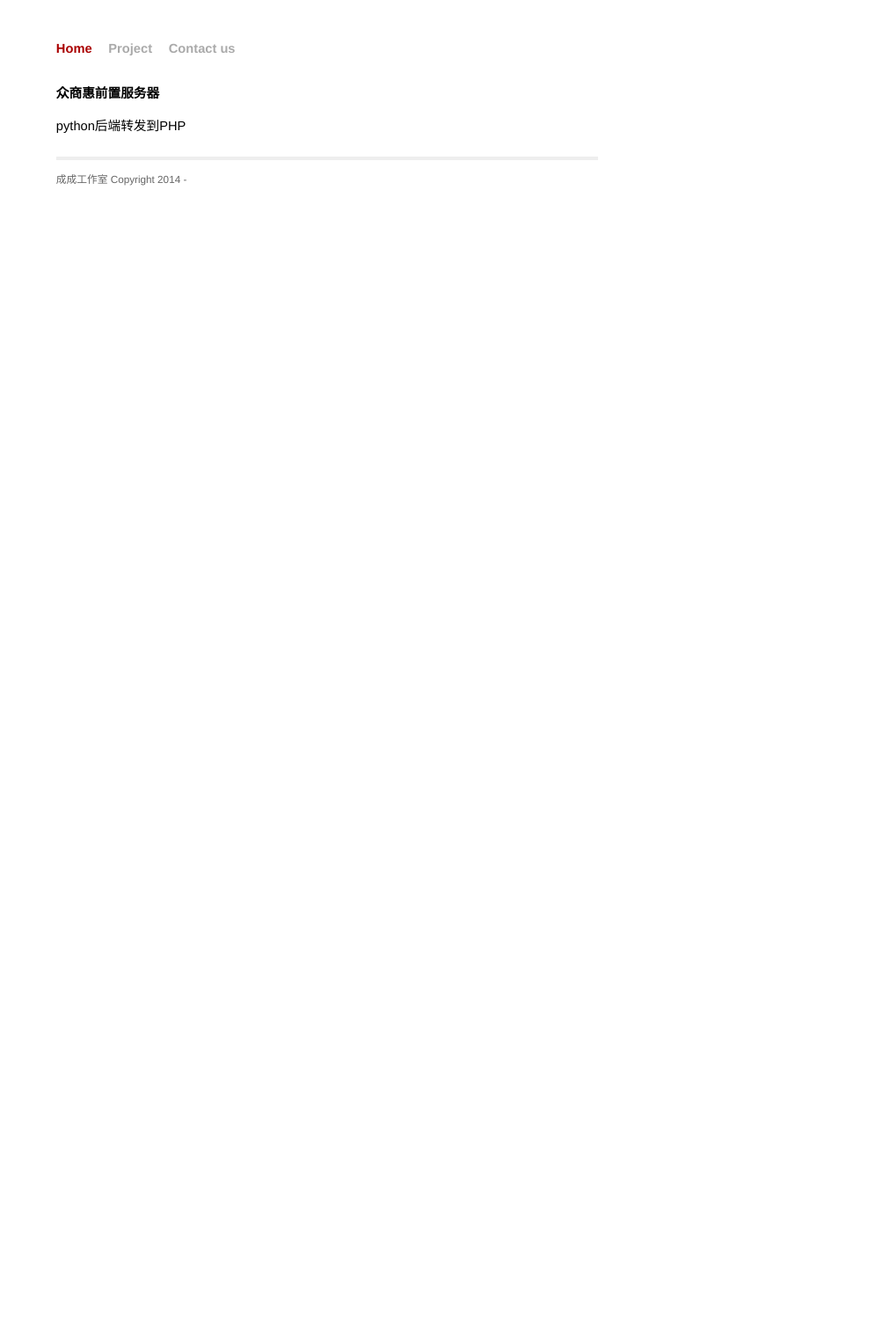
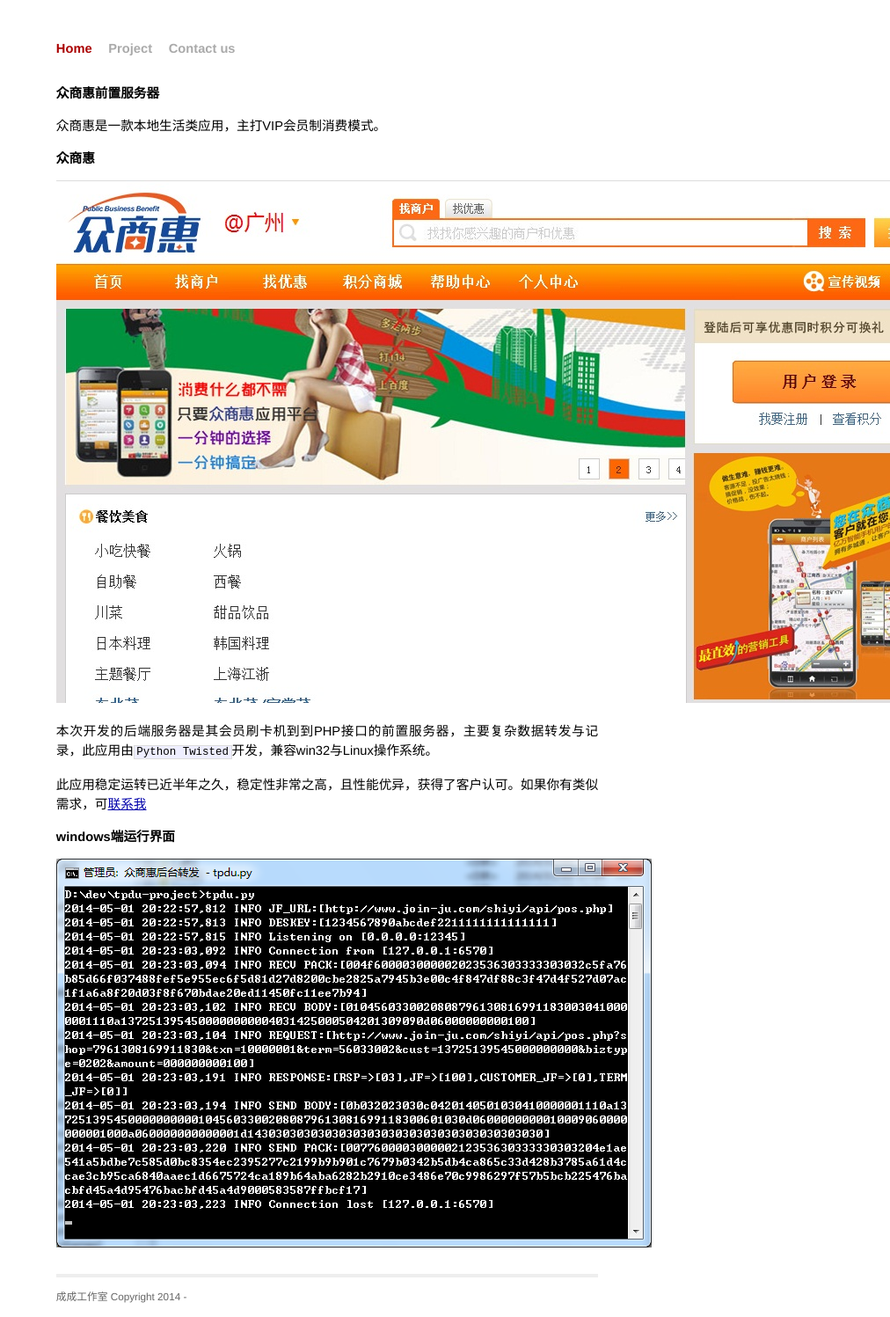
Before and after one commit to alexsunday/blog, a Jekyll site: the page built from pages/zhongshanghui.md, in a window 1280 px wide. Shown: the whole page at 88% size, without its empty margins (268-1280 px from the left). Built offline with Jekyll 4.4.1, drawn with Linux system fonts in a browser that asks for light colours; Markdown is read by kramdown in place of the engine named in the settings; before the commit the page ends 944 px from its top, so only the background shows below that.

Commit message:
项目介绍页面v0.1版。
Signed-off-by: sunday <sun@chengcheng.info>

```diff
--- a/pages/zhongshanghui.md
+++ b/pages/zhongshanghui.md
@@ -8,4 +8,16 @@
 {{ page.title }}
 ================
 
-python后端转发到PHP
+众商惠是一款本地生活类应用，主打VIP会员制消费模式。
+
+**众商惠**
+
+![众商惠]({{site.baseurl}}images/众商惠.jpg)
+
+本次开发的后端服务器是其会员刷卡机到到PHP接口的前置服务器，主要复杂数据转发与记录，此应用由`Python Twisted`开发，兼容win32与Linux操作系统。
+
+此应用稳定运转已近半年之久，稳定性非常之高，且性能优异，获得了客户认可。如果你有类似需求，可[联系我](/pages/contact-us)
+
+**windows端运行界面**
+
+![windows端众商惠前置服务器运行界面]({{site.baseurl}}images/众商惠_console.png)
```
Also changed, not shown: pages/about.md (deleted, +0 -9 lines), pages/bitcoin-currency-market.md (+33 -1 lines), pages/mobile-phone-emulator.md (+8 -0 lines), pages/ytmanager.md (+6 -0 lines), images/currency/dashboard.png (added), images/currency/deposit.png (added), images/currency/edit_user_profile.png (added), images/currency/history.png (added), images/currency/index.png (added), images/currency/login.png (added), images/currency/trade.png (added), images/currency/withdraw.png (added).
